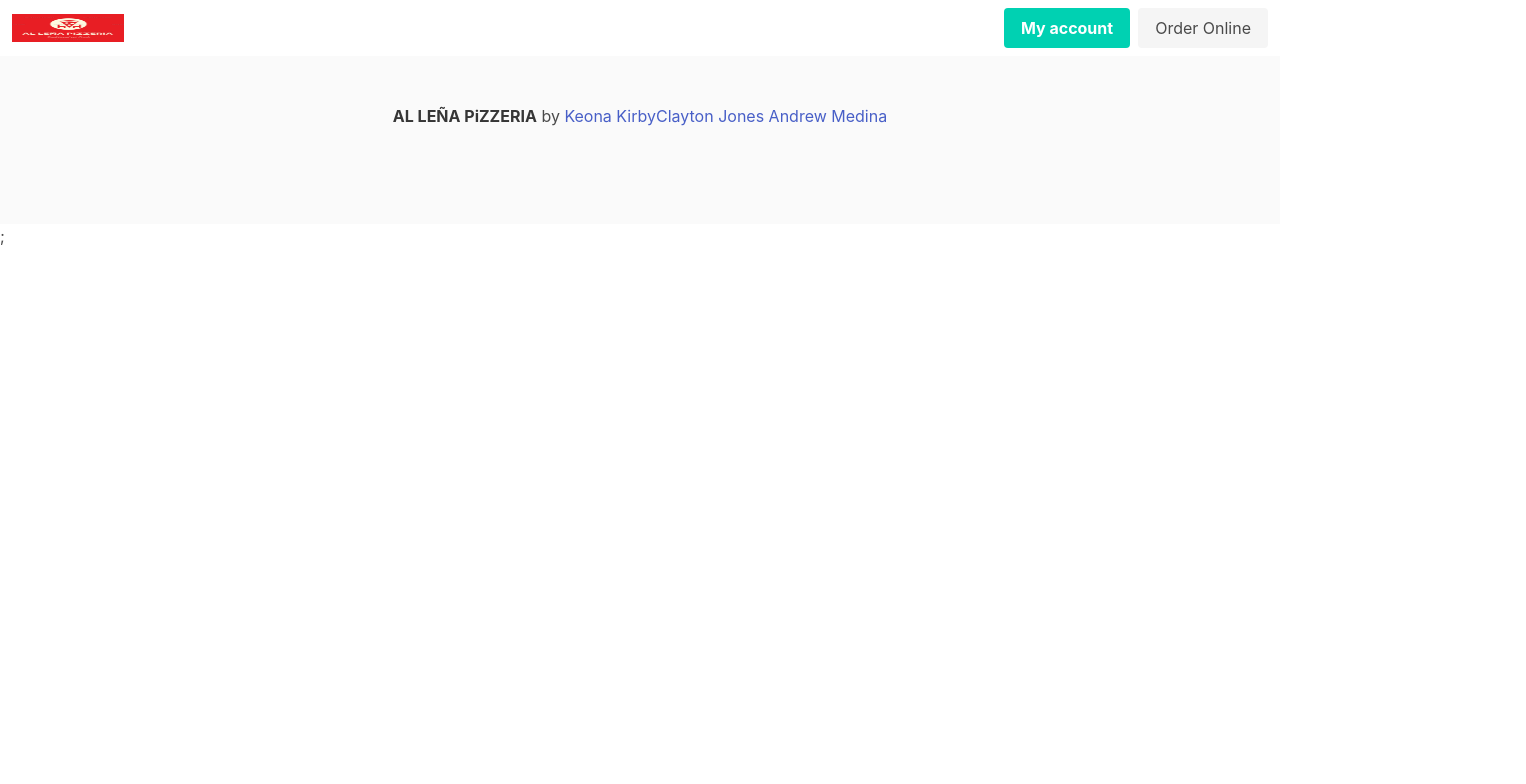
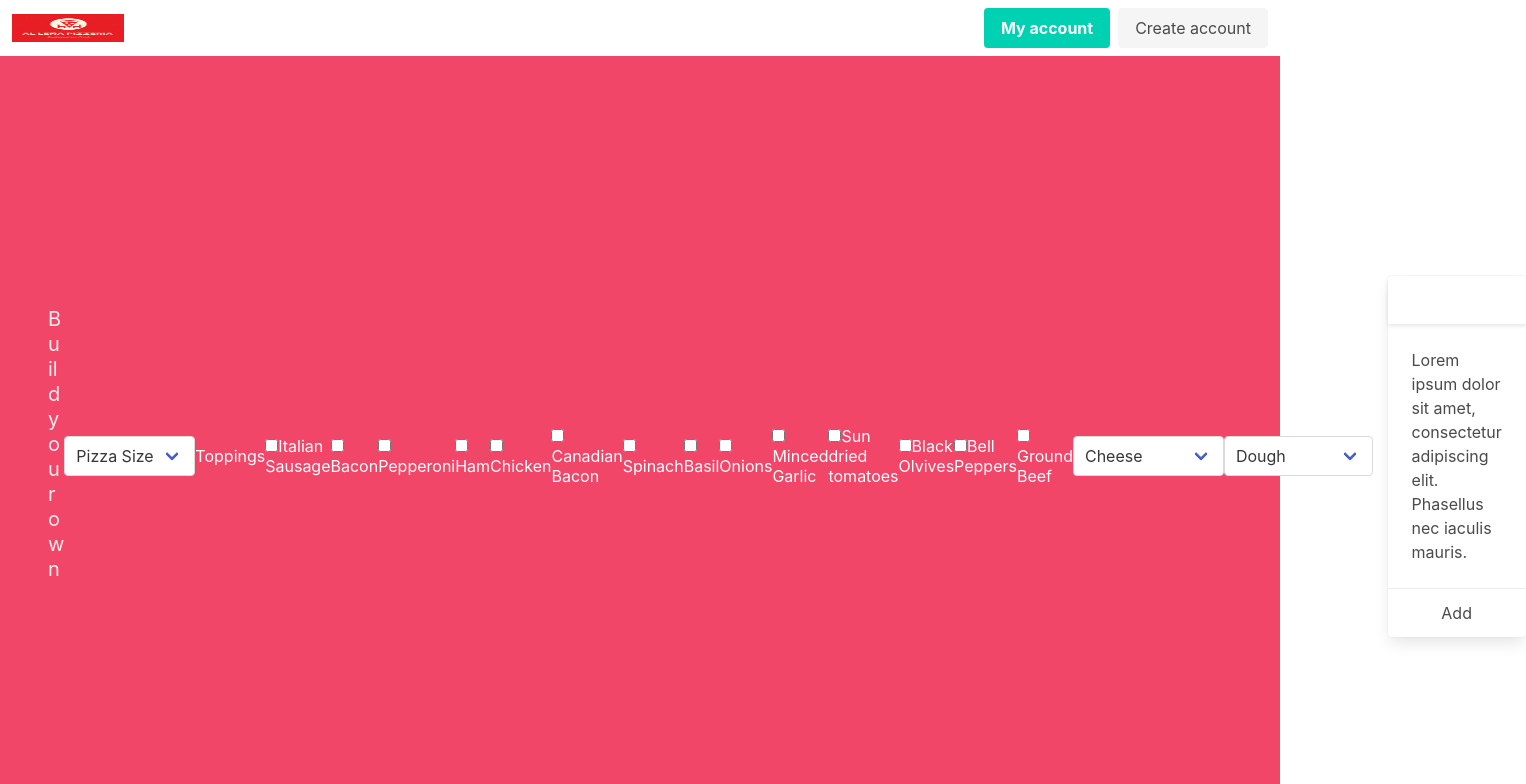
Before and after one commit to KeonaK/restaurant-project, a React (Create React App) app in the folder client/: page /order in a window 1280 px wide. Shown: the top 784 px of the page, 1526 px wide, since content can reach past the window. Built offline with nearby package versions, Linux system fonts and the light colour scheme.

Commit message:
fixed nav links

```diff
--- a/client/src/App.js
+++ b/client/src/App.js
@@ -19,8 +19,8 @@ function App() {
           <Route exact path="/" component={Landing} />
           <Route exact path="/landing" component={Landing} />
           <Route exact path="/restaurant-project" component={Landing} />
-          <Route exact path="/order" componenet={Ordering} />
-          {/* <Route exact path="/sign-up" component={SignUp} /> */}
+          <Route exact path="/order" component={Ordering} />
+          <Route exact path="/sign-up" component={SignUp} />
           <Route exact path="/login" component={Login} />
           {/* <Route exact path="/checkout" component={Checkout} /> */}
           <Route component={NoMatch} />
--- a/client/src/components/CustomPizza/index.js
+++ /dev/null
@@ -1,12 +0,0 @@
-import React from "react";
-
-function CustomPizza() {
-  return (
-    <div>
-      <h3>Build your own</h3>
-      <hr></hr>
-    </div>
-  );
-}
-
-export default CustomPizza;
--- a/client/src/components/Footer/index.js
+++ b/client/src/components/Footer/index.js
@@ -13,7 +13,7 @@ function Footer() {
               href="https://www.github.com/KeonaK"
             >
               Keona Kirby
-            </a>
+            </a>{" "}
             <a
               target="_blank"
               rel="noreferrer"
--- a/client/src/components/Nav/index.js
+++ b/client/src/components/Nav/index.js
@@ -1,13 +1,14 @@
 import React from "react";
+import { Link } from "react-router-dom";
 import logo from "../../images/logo.png";
 
 function Nav() {
   return (
     <nav className="navbar" role="navigation" aria-label="main navigation">
       <div className="navbar-brand">
-        <a className="navbar-item" to="/">
+        <Link className="navbar-item" to="/">
           <img src={logo} width="112" height="28" alt="logo" />
-        </a>
+        </Link>
 
         <a
           role="button"
@@ -32,10 +33,12 @@ function Nav() {
         <div className="navbar-end">
           <div className="navbar-item">
             <div className="buttons">
-              <a className="button is-primary">
+              <Link className="button is-primary" to="/login">
                 <strong>My account</strong>
-              </a>
-              <a className="button is-light">Order Online</a>
+              </Link>
+              <Link className="button is-light" to="/sign-up">
+                Create account
+              </Link>
             </div>
           </div>
         </div>
--- a/client/src/pages/Ordering.js
+++ b/client/src/pages/Ordering.js
@@ -1,13 +1,114 @@
 import React from "react";
-import CustomPizza from "../components/CustomPizza";
 
-function Ordering() {
+function Ordering(props) {
   return (
     <div>
       <section className="hero is-danger is-fullheight">
         <div className="hero-body">
-          <div className="">
-            <CustomPizza />
+          <div className="subtitle">Build your own</div>
+
+          <div class="select is-normal">
+            <select>
+              <option>Pizza Size</option>
+              <option>12"</option>
+              <option>16"</option>
+              <option>18"</option>
+            </select>
+          </div>
+          <h4>Toppings</h4>
+          <label className="checkbox">
+            <input type="checkbox" />
+            Italian Sausage
+          </label>
+          <label className="checkbox">
+            <input type="checkbox" />
+            Bacon
+          </label>
+          <label className="checkbox">
+            <input type="checkbox" />
+            Pepperoni
+          </label>
+          <label className="checkbox">
+            <input type="checkbox" />
+            Ham
+          </label>
+          <label className="checkbox">
+            <input type="checkbox" />
+            Chicken
+          </label>
+          <label className="checkbox">
+            <input type="checkbox" />
+            Canadian Bacon
+          </label>
+          <label className="checkbox">
+            <input type="checkbox" />
+            Spinach
+          </label>
+          <label className="checkbox">
+            <input type="checkbox" />
+            Basil
+          </label>
+          <label className="checkbox">
+            <input type="checkbox" />
+            Onions
+          </label>
+          <label className="checkbox">
+            <input type="checkbox" />
+            Minced Garlic
+          </label>
+          <label className="checkbox">
+            <input type="checkbox" />
+            Sun dried tomatoes
+          </label>
+          <label className="checkbox">
+            <input type="checkbox" />
+            Black Olvives
+          </label>
+          <label className="checkbox">
+            <input type="checkbox" />
+            Bell Peppers
+          </label>
+          <label className="checkbox">
+            <input type="checkbox" />
+            Ground Beef
+          </label>
+
+          <div class="select is-normal">
+            <select>
+              <option>Cheese</option>
+              <option>Mozzarella</option>
+              <option>Goat Cheese</option>
+            </select>
+          </div>
+          <div class="select is-normal">
+            <select>
+              <option>Dough</option>
+              <option>Glutten</option>
+              <option>Glutten-Free</option>
+            </select>
+          </div>
+
+          <div className="subtitle">Chef's Selections</div>
+          <div className="card">
+            <header className="card-header">
+              <p className="card-header-title">{props.type}</p>
+              <button className="card-header-icon" aria-label="more options">
+                <span className="icon">
+                  <i className="fas fa-angle-down" aria-hidden="true" />
+                </span>
+              </button>
+            </header>
+            <div className="card-content">
+              <div className="content">
+                Lorem ipsum dolor sit amet, consectetur adipiscing elit.
+                Phasellus nec iaculis mauris.
+              </div>
+            </div>
+            <footer className="card-footer">
+              <a href="#" className="card-footer-item">
+                Add
+              </a>
+            </footer>
           </div>
         </div>
       </section>
--- a/client/src/pages/SignUp.js
+++ b/client/src/pages/SignUp.js
@@ -0,0 +1,34 @@
+import React from "react";
+
+function SignUp() {
+  return (
+    <form className="box">
+      <div className="field">
+        <label className="label">Name</label>
+        <div className="control">
+          <input className="input" type="text" placeholder="Jane Doe" />
+        </div>
+      </div>
+
+      <div className="field">
+        <label className="label">Email</label>
+        <div className="control">
+          <input
+            className="input"
+            type="email"
+            placeholder="e.g. JaneDoe@example.com"
+          />
+        </div>
+      </div>
+      <div className="field">
+        <label className="label">Password</label>
+        <div className="control">
+          <input className="input" type="password" placeholder="********" />
+        </div>
+      </div>
+      <button className="button is-primary">Submit</button>
+    </form>
+  );
+}
+
+export default SignUp;
```
